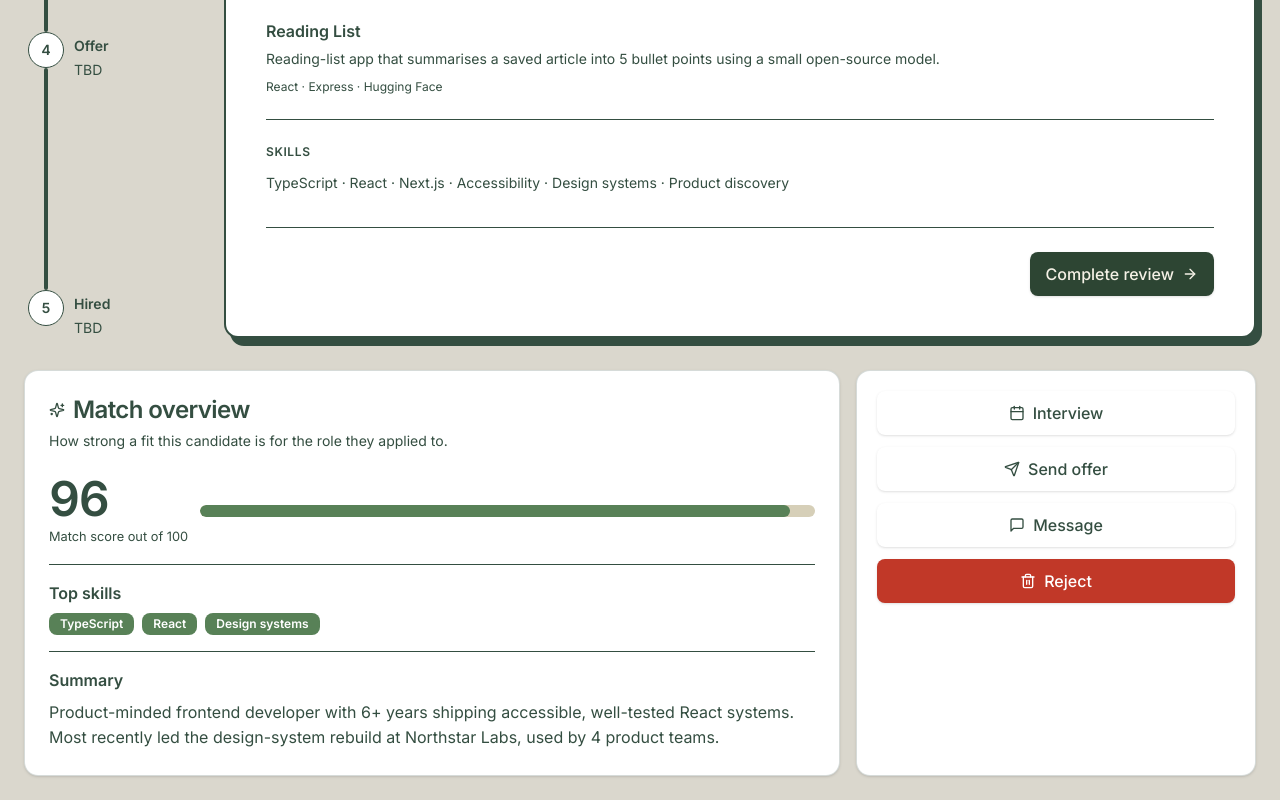
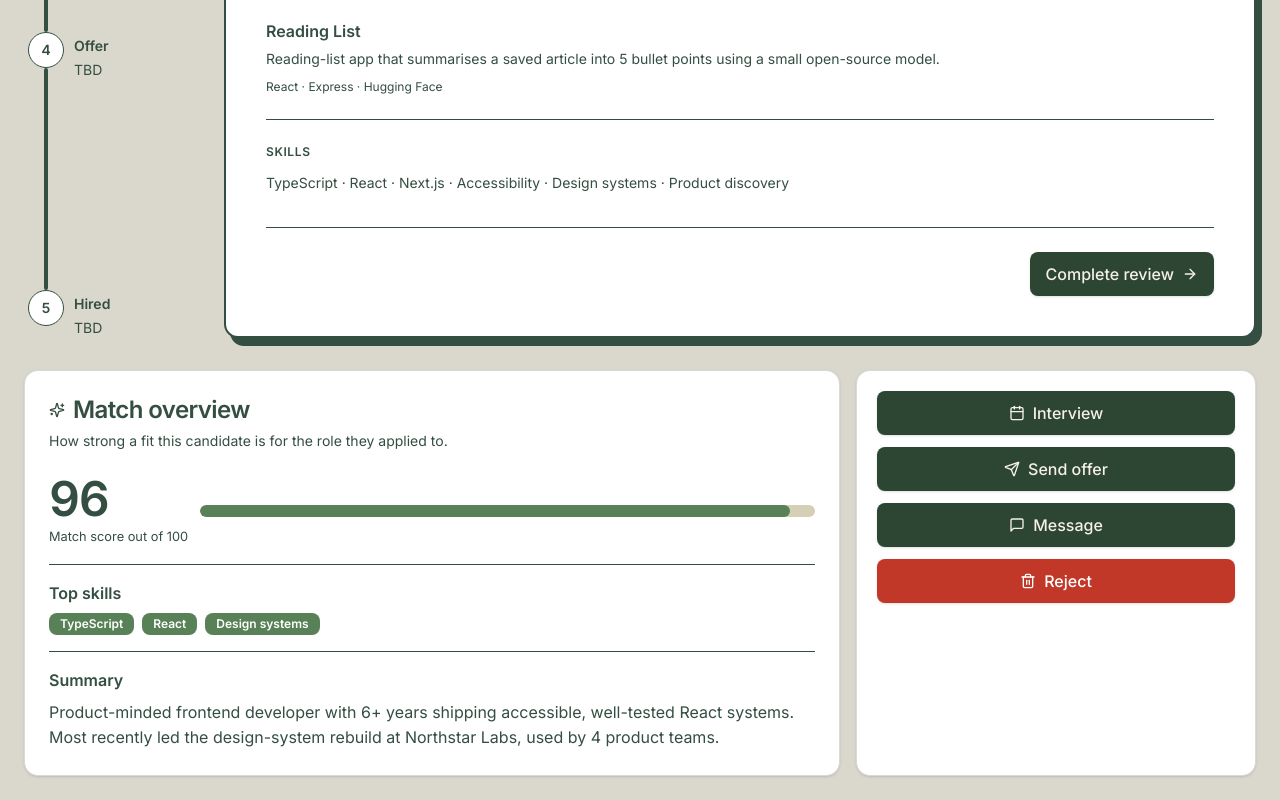
Before and after one commit to davidlaw373-glitch/talentbank-tech-hackathon-2cm, a Next.js app: page /employer/candidates/1 in a window 1280 px wide. Shown: the part 1015-1815 px from the top of the page. Built offline with nearby package versions, Linux system fonts and the light colour scheme.

Commit message:
style: emphasize candidate application actions

```diff
--- a/src/components/features/employer/candidate-actions.tsx
+++ b/src/components/features/employer/candidate-actions.tsx
@@ -150,8 +150,6 @@ export function CandidateActions({
       >
         <Button
           type="button"
-          variant="outline"
-          className="bg-surface-1"
           disabled={
             status.rejected || STAGE_INDEX[status.stage] >= STAGE_INDEX.Interview
           }
@@ -162,8 +160,6 @@ export function CandidateActions({
         </Button>
         <Button
           type="button"
-          variant="outline"
-          className="bg-surface-1"
           disabled={
             status.rejected || STAGE_INDEX[status.stage] >= STAGE_INDEX.Offer
           }
@@ -174,8 +170,6 @@ export function CandidateActions({
         </Button>
         <Button
           type="button"
-          variant="outline"
-          className="bg-surface-1"
           disabled={status.rejected}
           onClick={() => openAction("message")}
         >
```
Also changed, not shown: 1 other file (tests, documents, lock files or other folders).
